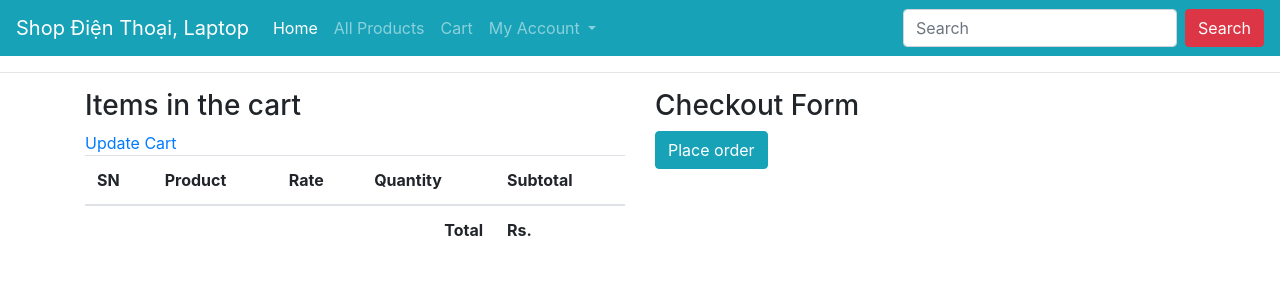
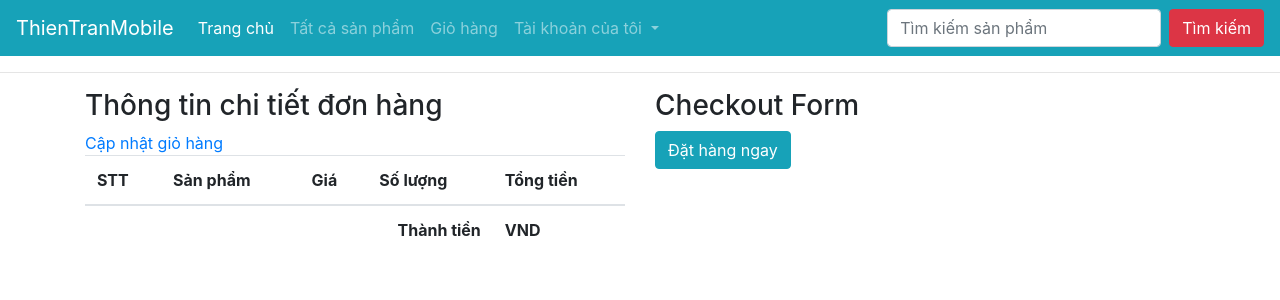
Before and after one commit to MarkPage2k1/Shop_Online, a Django app: template templates/checkout.html in a window 1280 px wide. Shown: the top 300 px of the page. Run offline with Django 3.2, Linux system fonts and the light colour scheme; the template is opened without the code that fills it, so the values that code supplies are empty; some libraries are stand-ins or nearby versions.

Commit message:
Phu update language VN

```diff
--- a/shop_app/views.py
+++ b/shop_app/views.py
@@ -1,8 +1,8 @@
-from unittest import result
+from itertools import count
 from django.shortcuts import render, redirect
 from django.urls import reverse_lazy
 from django.views.generic import View, TemplateView, CreateView, FormView, DetailView, ListView
-from numpy import product
+from numpy import product, size
 from requests import request
 from .models import *
 from django.core.paginator import Paginator
--- a/shop_online/settings.py
+++ b/shop_online/settings.py
@@ -117,8 +117,8 @@ USE_TZ = True
 # Static files (CSS, JavaScript, Images)
 # https://docs.djangoproject.com/en/4.0/howto/static-files/
 
-STATIC_URL = 'static/'
-STATICFILES_DIR = [BASE_DIR / 'static']
+STATIC_URL = '/static/'
+STATICFILES_DIRS = [BASE_DIR / 'static']
 STATIC_ROOT = BASE_DIR / 'static_cdn'
 MEDIA_URL = "/media/"
 MEDIA_ROOT = BASE_DIR / "media"
--- a/templates/add_to_cart.html
+++ b/templates/add_to_cart.html
@@ -1,10 +1,10 @@
 {% extends 'base.html' %}
 
-{% block title %} Add to cart {% endblock %}
+{% block title %} Thêm sản phẩm {% endblock %}
 
 {% block content %}
     <div class="container">
-        <h3>Product added to cart successfully</h3>
+        <h3>Sản phẩm đã được thêm thành công</h3>
 
     </div>
 {% endblock %}
--- a/templates/base.html
+++ b/templates/base.html
@@ -12,7 +12,7 @@
 
 <body>
     <nav class="navbar navbar-expand-lg navbar-dark bg-info">
-        <a class="navbar-brand" href="{% url 'shop_app:home' %}">Shop Điện Thoại, Laptop</a>
+        <a class="navbar-brand" href="{% url 'shop_app:home' %}">ThienTranMobile</a>
         <button class="navbar-toggler" type="button" data-toggle="collapse" data-target="#navbarSupportedContent" aria-controls="navbarSupportedContent" aria-expanded="false" aria-label="Toggle navigation">
             <span class="navbar-toggler-icon"></span>
         </button>
@@ -20,32 +20,32 @@
         <div class="collapse navbar-collapse" id="navbarSupportedContent">
             <ul class="navbar-nav mr-auto">
             <li class="nav-item active">
-                <a class="nav-link" href="{% url 'shop_app:home' %}">Home <span class="sr-only">(current)</span></a>
+                <a class="nav-link" href="{% url 'shop_app:home' %}">Trang chủ <span class="sr-only">(current)</span></a>
             </li>
             <li class="nav-item">
-                <a class="nav-link" href="{% url 'shop_app:all_products' %}">All Products</a>
+                <a class="nav-link" href="{% url 'shop_app:all_products' %}">Tất cả sản phẩm</a>
             </li>
             <li class="nav-item">
-                <a class="nav-link" href="{% url 'shop_app:my_cart' %}">Cart</a>
+                <a class="nav-link" href="{% url 'shop_app:my_cart' %}">Giỏ hàng</a>
             </li>
             <li class="nav-item dropdown">
                 <a class="nav-link dropdown-toggle" href="#" id="navbarDropdown" role="button" data-toggle="dropdown" aria-haspopup="true" aria-expanded="false">
-                My Account
+                Tài khoản của tôi
                 </a>
                 <div class="dropdown-menu" aria-labelledby="navbarDropdown">
                 {% if request.user.customer %}
                 <a class="dropdown-item" href="{% url 'shop_app:customer_profile' %}">My Profile</a>
                 <a class="dropdown-item" href="{% url 'shop_app:customer_logout' %}">Logout</a>
                 {% else %}
-                <a class="dropdown-item" href="{% url 'shop_app:customer_registration' %}">Register</a>
-                <a class="dropdown-item" href="{% url 'shop_app:customer_login' %}">Login</a>
+                <a class="dropdown-item" href="{% url 'shop_app:customer_registration' %}">Đăng ký</a>
+                <a class="dropdown-item" href="{% url 'shop_app:customer_login' %}">Đăng nhập</a>
                 {% endif %}
                 </div>
             </li>
             </ul>
             <form class="form-inline my-2 my-lg-0" action="{% url 'shop_app:search' %}" method="GET">
-            <input name="keyword" class="form-control mr-sm-2" type="search" placeholder="Search" aria-label="Search" required>
-            <button class="btn btn-danger my-2 my-sm-0" type="submit">Search</button>
+            <input name="keyword" class="form-control mr-sm-2" type="search" placeholder="Tìm kiếm sản phẩm" aria-label="Search" required>
+            <button class="btn btn-danger my-2 my-sm-0" type="submit">Tìm kiếm</button>
             </form>
         </div>
         </nav>
@@ -56,8 +56,8 @@
     {% endblock %}
 
     <script src="https://code.jquery.com/jquery-3.5.1.slim.min.js" integrity="sha384-DfXdz2htPH0lsSSs5nCTpuj/zy4C+OGpamoFVy38MVBnE+IbbVYUew+OrCXaRkfj" crossorigin="anonymous"></script>
-<script src="https://cdn.jsdelivr.net/npm/popper.js@1.16.1/dist/umd/popper.min.js" integrity="sha384-9/reFTGAW83EW2RDu2S0VKaIzap3H66lZH81PoYlFhbGU+6BZp6G7niu735Sk7lN" crossorigin="anonymous"></script>
-<script src="https://stackpath.bootstrapcdn.com/bootstrap/4.5.2/js/bootstrap.min.js" integrity="sha384-B4gt1jrGC7Jh4AgTPSdUtOBvfO8shuf57BaghqFfPlYxofvL8/KUEfYiJOMMV+rV" crossorigin="anonymous"></script>
+    <script src="https://cdn.jsdelivr.net/npm/popper.js@1.16.1/dist/umd/popper.min.js" integrity="sha384-9/reFTGAW83EW2RDu2S0VKaIzap3H66lZH81PoYlFhbGU+6BZp6G7niu735Sk7lN" crossorigin="anonymous"></script>
+    <script src="https://stackpath.bootstrapcdn.com/bootstrap/4.5.2/js/bootstrap.min.js" integrity="sha384-B4gt1jrGC7Jh4AgTPSdUtOBvfO8shuf57BaghqFfPlYxofvL8/KUEfYiJOMMV+rV" crossorigin="anonymous"></script>
 </body>
 
 
--- a/templates/checkout.html
+++ b/templates/checkout.html
@@ -1,21 +1,22 @@
 {% extends 'base.html' %}
+{% load humanize %}
 
-{% block title %}Checkout {% endblock %}
+{% block title %}Thông tin đơn hàng {% endblock %}
 
 {% block content %}
 <div class="container">
     <div class="row">
         <div class="col-md-6">
-            <h3>Items in the cart</h3>
-            <a href="{% url 'shop_app:my_cart' %}">Update Cart</a>
+            <h3>Thông tin chi tiết đơn hàng</h3>
+            <a href="{% url 'shop_app:my_cart' %}">Cập nhật giỏ hàng</a>
             <table class="table">
                 <thead>
                     <tr>
-                        <th>SN</th>
-                        <th>Product</th>
-                        <th>Rate</th>
-                        <th>Quantity</th>
-                        <th>Subtotal</th>
+                        <th>STT</th>
+                        <th>Sản phẩm</th>
+                        <th>Giá</th>
+                        <th>Số lượng</th>
+                        <th>Tổng tiền</th>
                     </tr>
                 </thead>
                 <tbody>
@@ -23,14 +24,14 @@
                     <tr>
                         <td>{{forloop.counter}}</td>
                         <td>{{cp.product.title}}</td>
-                        <td>{{cp.rate}}</td>
+                        <td>{{cp.rate| intcomma}} VND</td>
                         <td>{{cp.quantity}}</td>
-                        <td>{{cp.subtotal}}</td>
+                        <td>{{cp.subtotal| intcomma}} VND</td>
                     </tr>
                     {% endfor %}
                     <tr>
-                        <th colspan="4" class="text-right">Total</th>
-                        <th>Rs. {{cart.total}}</th>
+                        <th colspan="4" class="text-right">Thành tiền</th>
+                        <th>{{cart.total| intcomma}} VND</th>
                     </tr>
                 </tbody>
             </table>
@@ -40,7 +41,7 @@
             <form action="" method="POST">
                 {% csrf_token %}
                 {{form.as_p}}
-                <button class="btn btn-info">Place order</button>
+                <button class="btn btn-info">Đặt hàng ngay</button>
             </form>
         </div>
     </div>
--- a/templates/customer_login.html
+++ b/templates/customer_login.html
@@ -1,6 +1,6 @@
 {% extends 'base.html' %}
 
-{% block title %}Customer Login{% endblock %}
+{% block title %}Đăng nhập{% endblock %}
 
 {% block content %}
 <style>
@@ -11,12 +11,13 @@
 <div class="container">
     <div class="row">
         <div class="col-md-6 mx-auto">
-            <h3>Customer Login Form</h3>
+            <h3>Trang đăng nhập</h3>
             <hr>
             <form action="" method="POST">
                 {% csrf_token %}
                 {{form.as_p}}
                 <button class="btn btn-primary">Login as a Customer</button>
+                <hr>
                 {% if error %}
                 <li style="color: red;">{{error}}</li>
                 {% endif %}
--- a/templates/customer_registration.html
+++ b/templates/customer_registration.html
@@ -1,6 +1,6 @@
 {% extends 'base.html' %}
 
-{% block title %}Customer Registration{% endblock %}
+{% block title %}Đăng ký{% endblock %}
 
 {% block content %}
 <style>
@@ -11,12 +11,13 @@
 <div class="container">
     <div class="row">
         <div class="col-md-6 mx-auto">
-            <h3>Customer Registration Form</h3><hr>
+            <h3>Trang đăng ký</h3><hr>
             <form action="" method="POST">
                 {% csrf_token %}
                 {{form.as_p}}
                 <button class="btn btn-primary">Register as a Customer</button>
             </form>
+            <hr>
             <p> Already have an account? <a href="{%url 'shop_app:customer_login'%}">Login here</a></p>
         </div>
     </div>
--- a/templates/product_detail.html
+++ b/templates/product_detail.html
@@ -3,7 +3,6 @@
 {% block title %} {{product.title}} {% endblock %}
 
 {% block content %}
-
 
 
 <div class="container">
@@ -37,6 +36,4 @@
 </div>
 
 
-
-
 {% endblock %}
```
Also changed, not shown: templates/all_products.html (+6 -5 lines), templates/customer_profile.html (+7 -7 lines), templates/home.html (+7 -3 lines), templates/my_cart.html (+14 -14 lines), db.sqlite3.
